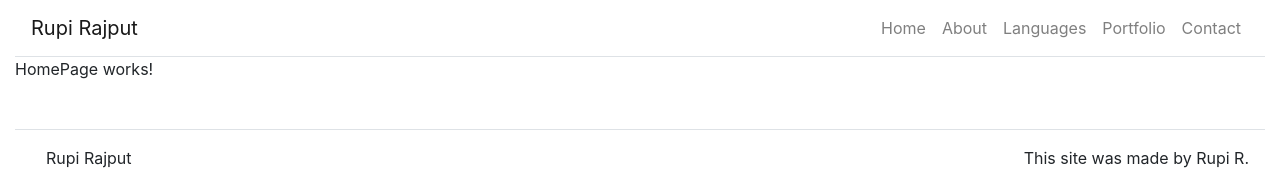
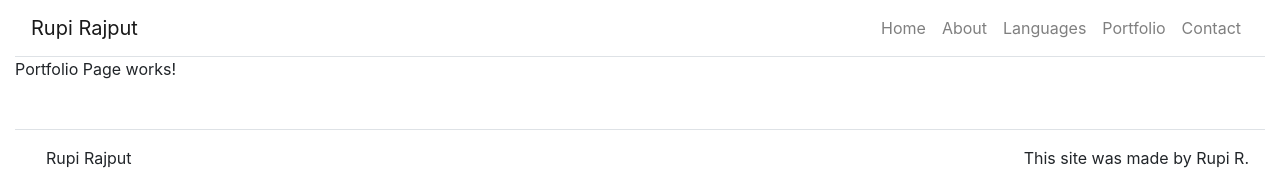
Before and after one commit to RupiR/react-portfolio-practice, a React (Create React App) app: page /portfolio in a window 1280 px wide. Shown: the top 170 px of the page. Built offline with nearby package versions, Linux system fonts and the light colour scheme.

Commit message:
routing works

```diff
--- a/src/App.js
+++ b/src/App.js
@@ -8,6 +8,9 @@ import './App.css';
 import Footer from './components/Footer';
 import HomePage from './pages/HomePage';
 import AboutPage from './pages/AboutPage';
+import LanguagesPage from './pages/LanguagesPage';
+import PortfolioPage from './pages/PortfolioPage';
+import ContactPage from './pages/ContactPage';
 
 class App extends React.Component {
 
@@ -67,10 +70,10 @@ class App extends React.Component {
         </Navbar.Collapse>
       </Navbar>
       <Route path="/" exact render={() => <HomePage title={this.state.home.title} subTitle={this.state.home.subTitle} text={this.state.home.text}/>} />
-      <Route path="/about" exact render={() => <Aboutage title={this.state.about.title} subTitle={this.state.about.subTitle} text={this.state.about.text}/>} />
-      <Route path="/languages" exact render={() => <HomePage title={this.state.home.title} subTitle={this.state.home.subTitle} text={this.state.home.text}/>} />
-      <Route path="/portfolio" exact render={() => <HomePage title={this.state.home.title} subTitle={this.state.home.subTitle} text={this.state.home.text}/>} />
-      <Route path="/contact" exact render={() => <HomePage title={this.state.home.title} subTitle={this.state.home.subTitle} text={this.state.home.text}/>} />
+      <Route path="/about" render={() => <AboutPage title={this.state.about.title}/>} />
+      <Route path="/languages" render={() => <LanguagesPage title={this.state.languages.title}/>} />
+      <Route path="/portfolio" render={() => <PortfolioPage title={this.state.portfolio.title}/>} />
+      <Route path="/contact" render={() => <ContactPage title={this.state.contact.title}/>} />
       <Footer />
 
       </Container>
--- a/src/pages/HomePage.js
+++ b/src/pages/HomePage.js
@@ -3,7 +3,7 @@ import React from 'react';
 function HomePage(props) {
 
     return(
-        <p>HomePage works!</p>
+        <p>Home Page works!</p>
     );
 
 }
```
